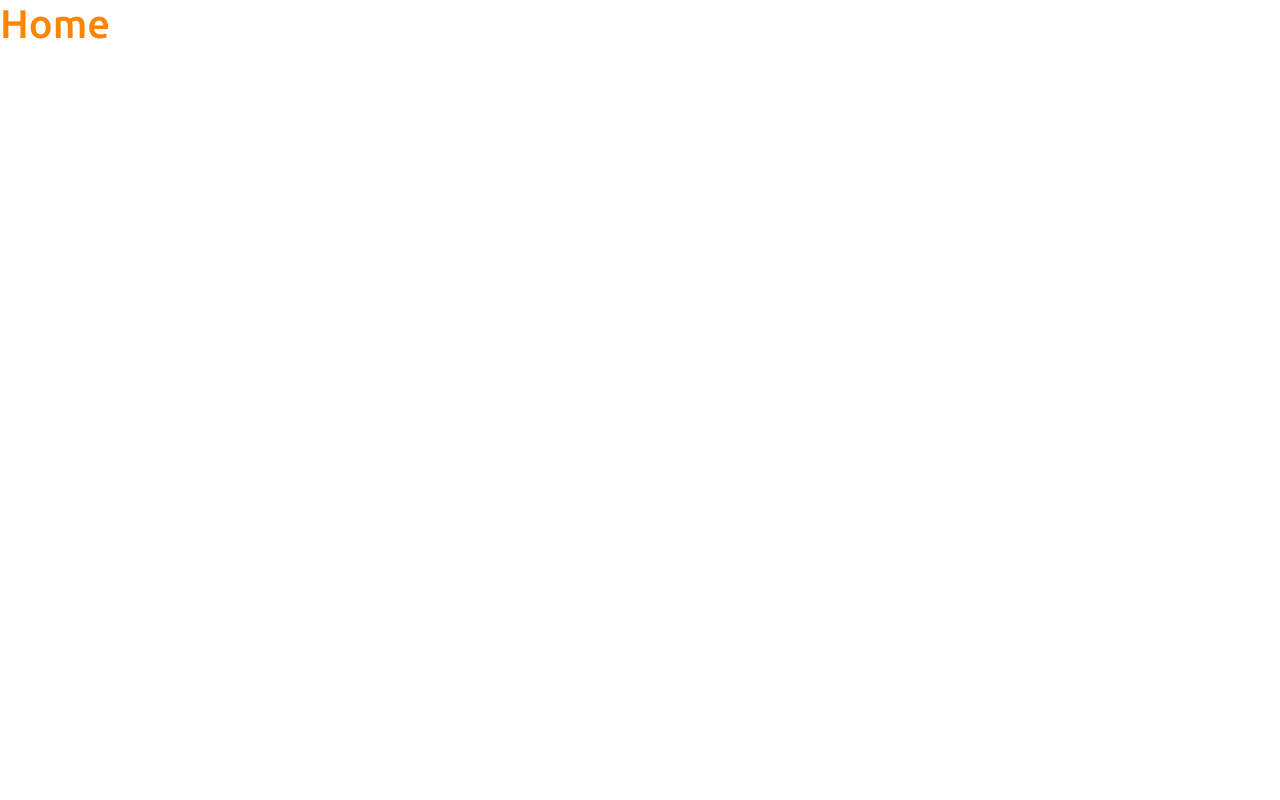
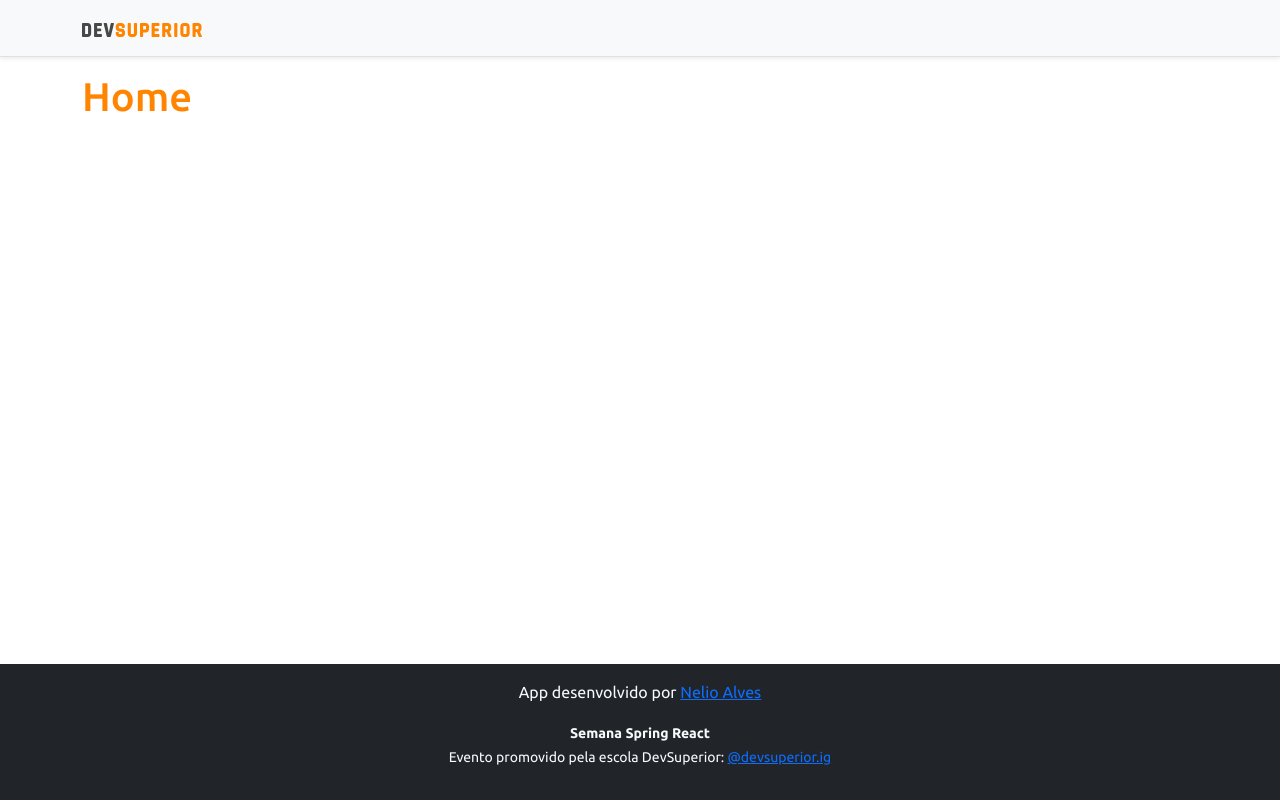
Before and after one commit to gleibento/projeto-sds3, a React (Create React App) app in the folder frontend/: page / in a window 1280 px wide. Built offline with nearby package versions, Linux system fonts and the light colour scheme.

Commit message:
add navbar and footer

```diff
--- a/frontend/src/App.tsx
+++ b/frontend/src/App.tsx
@@ -1,9 +1,16 @@
+import Footer from "components/Footer";
+import NavBar from "components/NavBar";
 
 function App() {
   return (
-    <div>
-     <h1 className="text-primary">Home</h1>
-    </div>
+    <>
+      <NavBar />
+      <div className="container">
+        <h1 className="text-primary">Home</h1>
+
+      </div>
+      <Footer/>
+    </>
   );
 }
 
--- /dev/null
+++ b/frontend/src/components/Footer/index.tsx
@@ -0,0 +1,13 @@
+const Footer = () => {
+    return (
+        <footer className="footer mt-auto py-3 bg-dark">
+            <div className="container">
+                <p className="text-light">App desenvolvido por <a href="https://github.com/acenelio" target="_blank" rel="noreferrer">Nelio Alves</a></p>
+                <p className="text-light"><small><strong>Semana Spring React</strong><br />
+                    Evento promovido pela escola DevSuperior: <a href="https://instagram.com/devsuperior.ig" target="_blank" rel="noreferrer">@devsuperior.ig</a></small></p>
+            </div>
+        </footer>
+    );
+}
+
+export default Footer;
--- /dev/null
+++ b/frontend/src/components/NavBar/index.tsx
@@ -0,0 +1,14 @@
+import dsdark from 'assets/img/ds-dark.svg';
+const NavBar = () => {
+    return (
+        <div className="d-flex flex-column flex-md-row align-items-center p-3 px-md-4 mb-3 bg-light border-bottom shadow-sm">
+            <div className="container">
+                <nav className="my-2 my-md-0 mr-md-3">
+                    <img src={dsdark} alt="DevSuperior" width="120" />
+                </nav>
+            </div>
+        </div>
+    );
+}
+
+export default NavBar;
--- a/frontend/src/index.tsx
+++ b/frontend/src/index.tsx
@@ -3,6 +3,7 @@
 import 'bootstrap/dist/css/bootstrap.css';
 import 'assets/css/styles.css';
 import App from './App';
+//import NavBar from './components/NavBar'
 
 ReactDOM.render(
   <React.StrictMode>
```
Also changed, not shown: frontend/public/index.html (+4 -4 lines), frontend/src/assets/img/ds-dark.svg (added).
